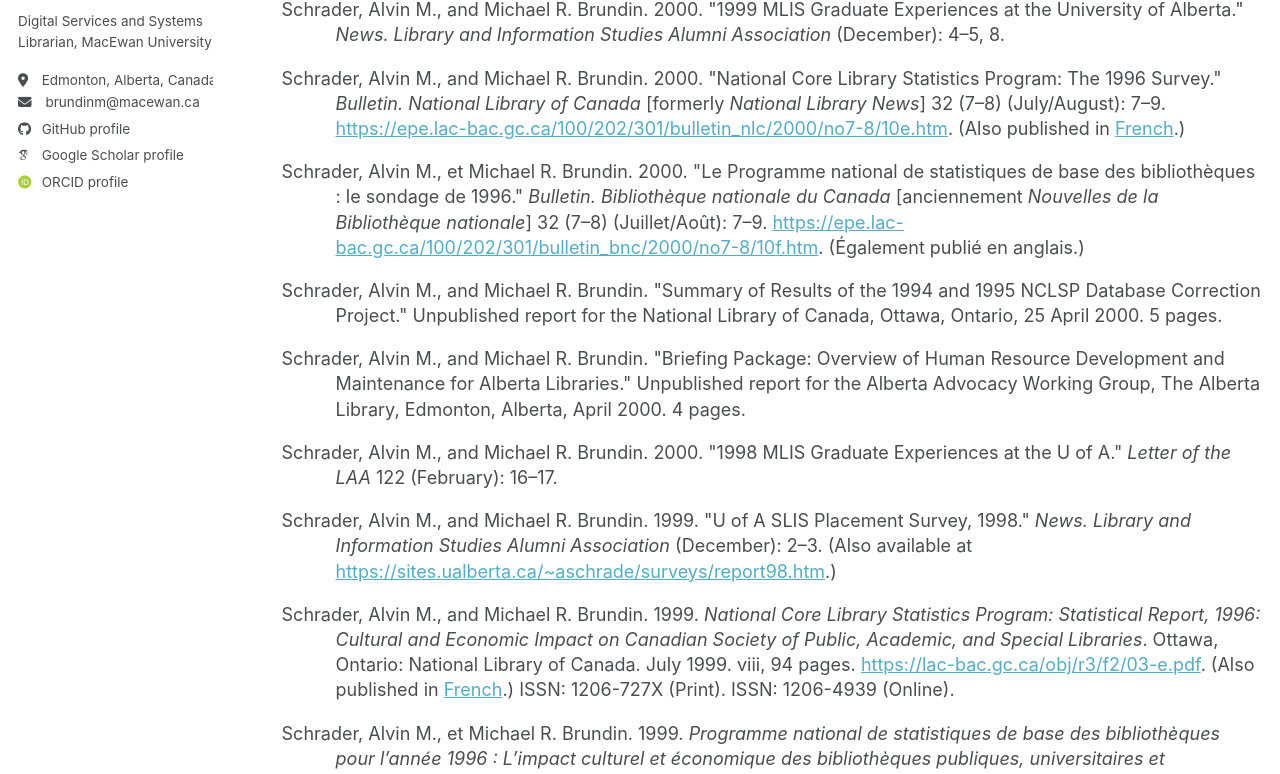
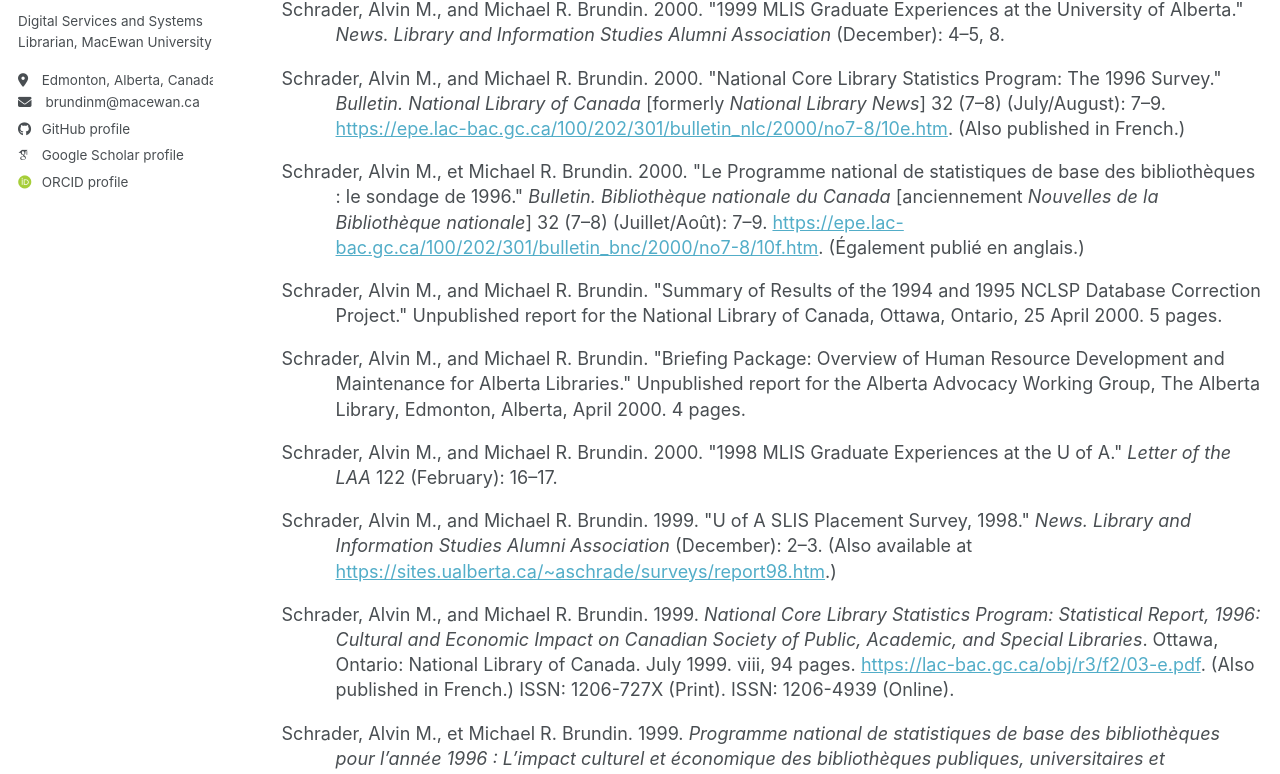
Before and after one commit to brundinm/brundinm.github.io, a Jekyll site: the page built from _pages/publications.html, in a window 1280 px wide and 1400 px high, scrolled down 3295 px. Shown: the part 317-1091 px from the top of the window. Built offline with Jekyll 4.4.1, drawn with Linux system fonts in a browser that asks for light colours; some web fonts are replaced; a script bundle is joined from its source files by our own code; library files that are not in the unit come from our copies; part of the change alters nothing that is shown.

```diff
--- a/_pages/publications.html
+++ b/_pages/publications.html
@@ -95,7 +95,7 @@ ul li {
     Schrader, Alvin M., and Michael R. Brundin. 2000. "1999 MLIS Graduate Experiences at the University of Alberta." <em>News. Library and Information Studies Alumni Association</em> (December): 4–5, 8.
 </p>
 <p class="hanging-indent">
-    Schrader, Alvin M., and Michael R. Brundin. 2000. "National Core Library Statistics Program: The 1996 Survey." <em>Bulletin. National Library of Canada</em> [formerly <em>National Library News</em>] 32 (7–8) (July/August): 7–9. <a href="https://epe.lac-bac.gc.ca/100/202/301/bulletin_nlc/2000/no7-8/10e.htm" target="_blank">https://epe.lac-bac.gc.ca/100/202/301/bulletin_nlc/2000/no7-8/10e.htm</a>. (Also published in <a href="https://epe.lac-bac.gc.ca/100/202/301/bulletin_bnc/2000/no7-8/10f.htm" target="_blank">French</a>.)
+    Schrader, Alvin M., and Michael R. Brundin. 2000. "National Core Library Statistics Program: The 1996 Survey." <em>Bulletin. National Library of Canada</em> [formerly <em>National Library News</em>] 32 (7–8) (July/August): 7–9. <a href="https://epe.lac-bac.gc.ca/100/202/301/bulletin_nlc/2000/no7-8/10e.htm" target="_blank">https://epe.lac-bac.gc.ca/100/202/301/bulletin_nlc/2000/no7-8/10e.htm</a>. (Also published in French.)
 </p>
 <p class="hanging-indent">
     Schrader, Alvin M., et Michael R. Brundin. 2000. "Le Programme national de statistiques de base des bibliothèques : le sondage de 1996." <em>Bulletin. Bibliothèque nationale du Canada</em> [anciennement <em>Nouvelles de la Bibliothèque nationale</em>] 32 (7–8) (Juillet/Août): 7–9. <a href="https://epe.lac-bac.gc.ca/100/202/301/bulletin_bnc/2000/no7-8/10f.htm" target="_blank">https://epe.lac-bac.gc.ca/100/202/301/bulletin_bnc/2000/no7-8/10f.htm</a>. (Également publié en anglais.)
@@ -113,7 +113,7 @@ ul li {
     Schrader, Alvin M., and Michael R. Brundin. 1999. "U of A SLIS Placement Survey, 1998." <em>News. Library and Information Studies Alumni Association</em> (December): 2–3. (Also available at <a href="https://sites.ualberta.ca/~aschrade/surveys/report98.htm" target="_blank">https://sites.ualberta.ca/~aschrade/surveys/report98.htm</a>.)
 </p>
 <p class="hanging-indent">
-    Schrader, Alvin M., and Michael R. Brundin. 1999. <em>National Core Library Statistics Program: Statistical Report, 1996: Cultural and Economic Impact on Canadian Society of Public, Academic, and Special Libraries</em>. Ottawa, Ontario: National Library of Canada. July 1999. viii, 94 pages. <a href="https://lac-bac.gc.ca/obj/r3/f2/03-e.pdf" target="_blank">https://lac-bac.gc.ca/obj/r3/f2/03-e.pdf</a>. (Also published in <a href="https://lac-bac.gc.ca/obj/r3/f2/03-f.pdf" target="_blank">French</a>.) ISSN: 1206-727X (Print). ISSN: 1206-4939 (Online).
+    Schrader, Alvin M., and Michael R. Brundin. 1999. <em>National Core Library Statistics Program: Statistical Report, 1996: Cultural and Economic Impact on Canadian Society of Public, Academic, and Special Libraries</em>. Ottawa, Ontario: National Library of Canada. July 1999. viii, 94 pages. <a href="https://lac-bac.gc.ca/obj/r3/f2/03-e.pdf" target="_blank">https://lac-bac.gc.ca/obj/r3/f2/03-e.pdf</a>. (Also published in French.) ISSN: 1206-727X (Print). ISSN: 1206-4939 (Online).
 </p>
 <p class="hanging-indent">
     Schrader, Alvin M., et Michael R. Brundin. 1999. <em>Programme national de statistiques de base des bibliothèques pour l’année 1996 : L’impact culturel et économique des bibliothèques publiques, universitaires et spécialisées sur la société canadienne</em>. Ottawa : Bibliothèque nationale du Canada. Juillet 1999. viii, 112 pages. <a href="https://lac-bac.gc.ca/obj/r3/f2/03-f.pdf" target="_blank">https://lac-bac.gc.ca/obj/r3/f2/03-f.pdf</a>. (Également publié en anglais.) ISSN: 1206-7288 (Imprimé). ISSN: 1206-4947 (En ligne).
```
